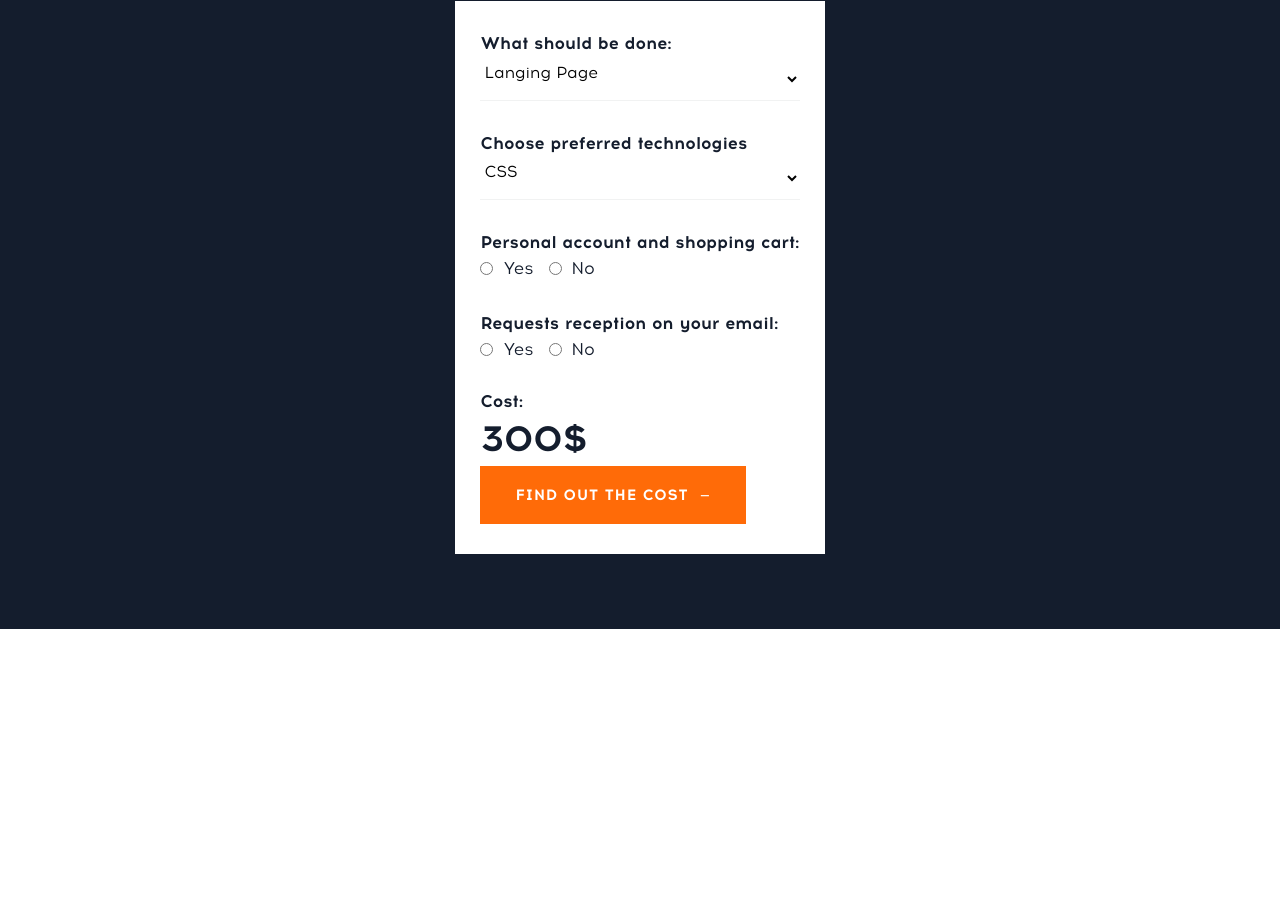
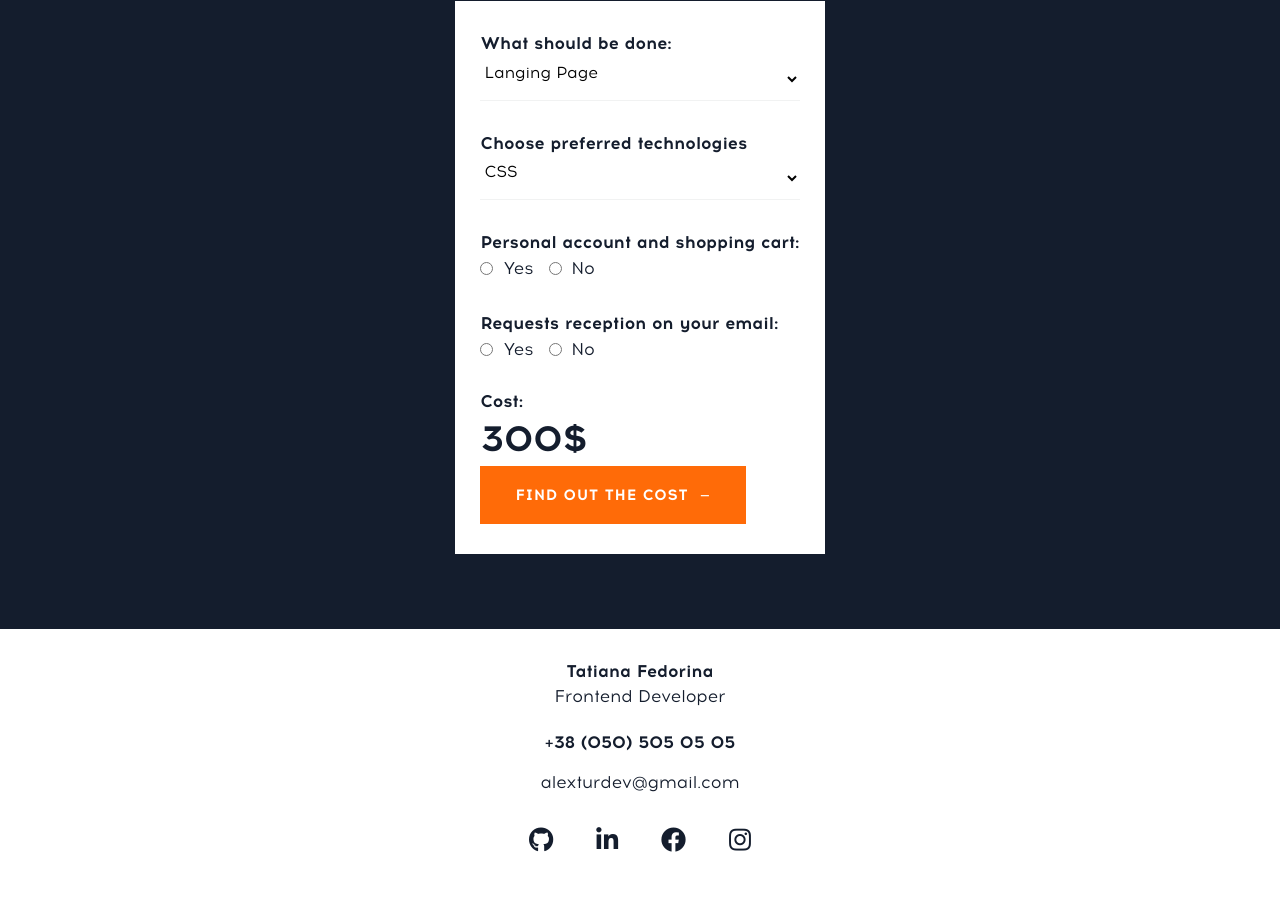
Before and after one commit to TanyFV/My-Resume, a plain HTML site: page index.html in a window 1280 px wide. Shown: the part 6854-7764 px from the top of the page. Before the commit the page ends 7483 px from the top, so only its background shows below. Drawn offline with Linux system fonts and the light colour scheme; files whose address does not match are found by name.

Commit message:
add footer

```diff
--- a/css/style.css
+++ b/css/style.css
@@ -653,3 +653,51 @@
   color: var(--txt-c-dark);
   margin: 0;
 }
+
+/*FOOTER SECTION*/
+.footer-my-name{
+  font-weight: bold;
+  font-size: 17px;
+  line-height: 150%;
+  text-align: center;
+  color: var(--txt-c-dark);
+  margin: 0;
+}
+
+.footer-my-profesion{
+  font-weight: normal;
+  font-size: 17px;
+  line-height: 150%;
+  text-align: center;
+  color: var(--txt-c-dark);
+  margin: 0 0 20px 0;
+}
+
+.footer-my-tel{
+  font-weight: bold;
+  font-size: 17px;
+  line-height: 150%;
+  text-align: center;
+  color: var(--txt-c-dark);
+  text-decoration: none;
+  margin-bottom: 15px;
+}
+.footer-my-mail{
+  font-weight: normal;
+  font-size: 17px;
+  line-height: 150%;
+  text-align: center;
+  color: var(--txt-c-dark);
+  text-decoration: none;
+  margin-bottom: 30px;
+}
+.social-links-item{
+  font-size: 25px;
+  margin-right: 35px;
+  text-decoration: none;
+  color: var(--c-dark);
+}
+.social-links-item:last-child{
+  margin-right: 0;
+
+}
--- a/index.html
+++ b/index.html
@@ -343,7 +343,30 @@
 
         </div>
     </section>
+    <footer class="footer">
+        <div class="container">
+            <h3 class="footer-my-name">Tatiana Fedorina</h3>
+            <p class="footer-my-profesion">Frontend Developer</p>
+            <a href="tel:+38 (050) 505 05 05" class="footer-my-tel">+38 (050) 505 05 05</a>
+            <a href="mailto:alexturdev@gmail.com" class="footer-my-mail">alexturdev@gmail.com</a>
+            <div class="social-links">
+                <a href="https://github.com/TanyFV" class="social-links-item">
+                    <i class="fab fa-github social-links-item"></i>
+                </a>
+                <a href="https://www.linkedin.com/in/tatiana-fedorina-410a561b9/" class="social-links-item">
+                    <i class="fab fa-linkedin-in social-links-item"></i>
+                </a>
+                <a href="https://www.facebook.com/tatyana.fedorina/" class="social-links-item">
+                    <i class="fab fa-facebook social-links-item"></i>
+                </a>
+                <a href="https://www.instagram.com/harukainlove/" class="social-links-item">
+                    <i class="fab fa-instagram social-links-item"></i>
+                </a>
 
+            </div>
+
+        </div>
+    </footer>
 
 </body>
 
```
